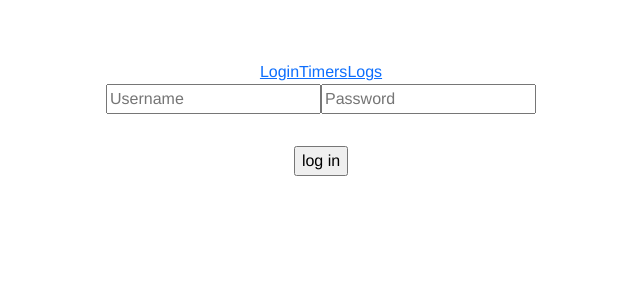
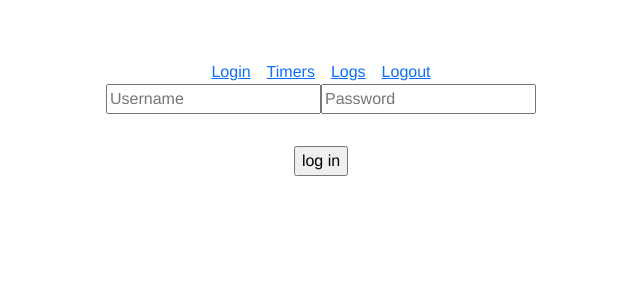
Before and after one commit to lassesuomela/webasto-web, a Vue app: page /login in a window 1280 px wide. Shown: the top 300 px of the page, without its empty margins (319-959 px from the left). Built offline with nearby package versions, Linux system fonts and the light colour scheme.

Commit message:
added logout feature, router wip

```diff
--- a/src/App.vue
+++ b/src/App.vue
@@ -1,8 +1,9 @@
 <template>
   <div id="nav">
     <router-link to="/login">Login</router-link>
-    <router-link to="/timers">Timers</router-link>
-    <router-link to="/logs">Logs</router-link>
+    <router-link style="padding-left: 1em" to="/timers">Timers</router-link>
+    <router-link style="padding-left: 1em" to="/logs">Logs</router-link>
+    <router-link style="padding-left: 1em" to="/logout">Logout</router-link>
   </div>
 
   <router-view/>
--- a/src/components/Login.vue
+++ b/src/components/Login.vue
@@ -35,12 +35,11 @@ export default {
                 password: this.password
             }
             axios.post("/login", data).then(response => {
-                console.log(response);
                 this.loginResponse = response.data.message;
+
                 if(response.data.status === "success"){
+                    localStorage.removeItem("token");
                     localStorage.setItem("token", response.data.token);
-                }else{
-                    localStorage.removeItem("token");
                 }
             })
         }
--- /dev/null
+++ b/src/components/Logout.vue
@@ -0,0 +1,29 @@
+<script>
+
+import router from "../router/index"
+
+export default {
+
+    name: 'LogoutComponent',
+    components: {
+
+    },
+    data () {
+        return {
+        }
+    },
+    methods: {
+        LogOut() {
+            // remove token from local storage
+            localStorage.removeItem("token");
+
+            // and redirect to login page
+            router.push({name:"Login"});
+        }
+    },
+    mounted () {
+        this.LogOut();
+    }
+}
+
+</script>
--- a/src/router/index.js
+++ b/src/router/index.js
@@ -2,6 +2,7 @@ import { createWebHistory, createRouter } from "vue-router";
 import Login from "@/components/Login.vue";
 import Timers from "@/components/Timers.vue";
 import Logs from "@/components/Logs.vue";
+import Logout from "@/components/Logout.vue";
 
 const routes = [
   {
@@ -18,6 +19,11 @@ const routes = [
     path: "/logs",
     name: "Logs",
     component: Logs,
+  },
+  {
+    path: "/logout",
+    name: "Logout",
+    component: Logout,
   }
 ];
 
```
